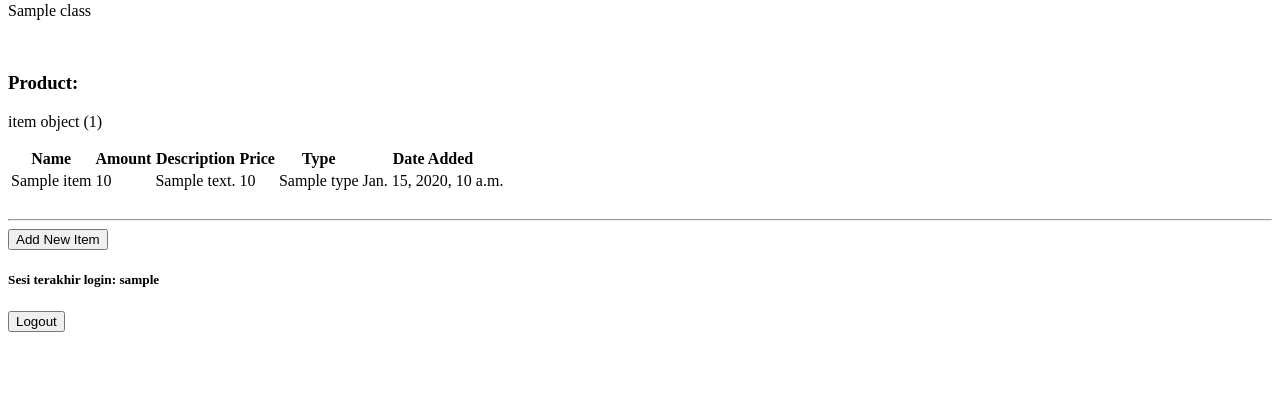
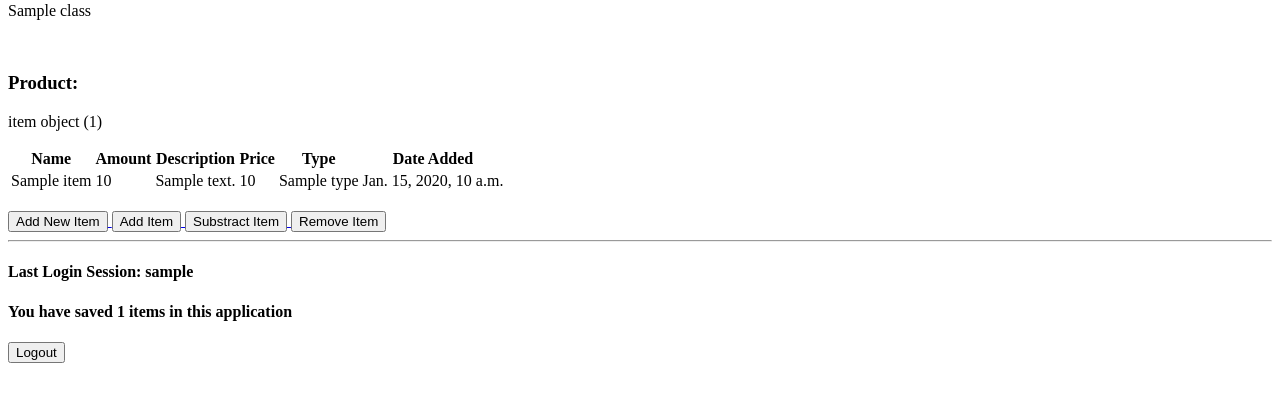
Before and after one commit to hotchlck/BakeryShop, a Django app: template main/templates/main.html in a window 1280 px wide. Shown: the part 251-653 px from the top of the page. Run offline with Django 4.2, Linux system fonts and the light colour scheme; tables that the repository leaves empty hold one stand-in row (values such as "Sample post"); the template is opened without the code that fills it: values that come from a table or form of the project are taken from there, most other values are stand-ins (such as "Sample title", 1, 10 or a date in 2020).

Commit message:
menyelesaikan tugas 4 tapi website belum dihias

```diff
--- a/main/templates/main.html
+++ b/main/templates/main.html
@@ -38,13 +38,33 @@
 </table>
 
 <br />
-<hr>
+
 <a href="{% url 'main:create_product' %}">
     <button>
         Add New Item
     </button>
 </a>
-<h5>Sesi terakhir login: {{ last_login }}</h5>
+
+<a href="{% url 'main:add_item' %}">
+    <button>
+        Add Item
+    </button>
+</a>
+<a href="{% url 'main:minus_item' %}">
+    <button>
+        Substract Item
+    </button>
+</a>
+<a href="{% url 'main:remove_item' %}">
+    <button>
+        Remove Item
+    </button>
+</a>
+<hr>
+
+<h4>Last Login Session: {{ last_login }}</h4>
+<h4>You have saved {{total_items}} items in this application</h4>
+
 <a href="{% url 'main:logout' %}">
     <button>
         Logout
--- a/main/urls.py
+++ b/main/urls.py
@@ -1,8 +1,7 @@
 from django.urls import path
 from main.views import show_main, create_product, show_xml, show_json,  show_xml_by_id, show_json_by_id
-from main.views import register
-from main.views import login_user
-from main.views import logout_user
+from main.views import register, login_user, logout_user, add_item, minus_item, remove_item
+
 
 app_name = 'main'
 
@@ -16,4 +15,7 @@ urlpatterns = [
     path('register/', register, name='register'),
     path('login/', login_user, name='login'),
     path('logout/', logout_user, name='logout'),
+    path('add-item', add_item, name='add_item'),
+    path('minus-item', minus_item,name='minus_item'),
+    path('remove-item', remove_item, name='remove_item'),
 ]
```
Also changed, not shown: main/views.py (+22 -1 lines).
